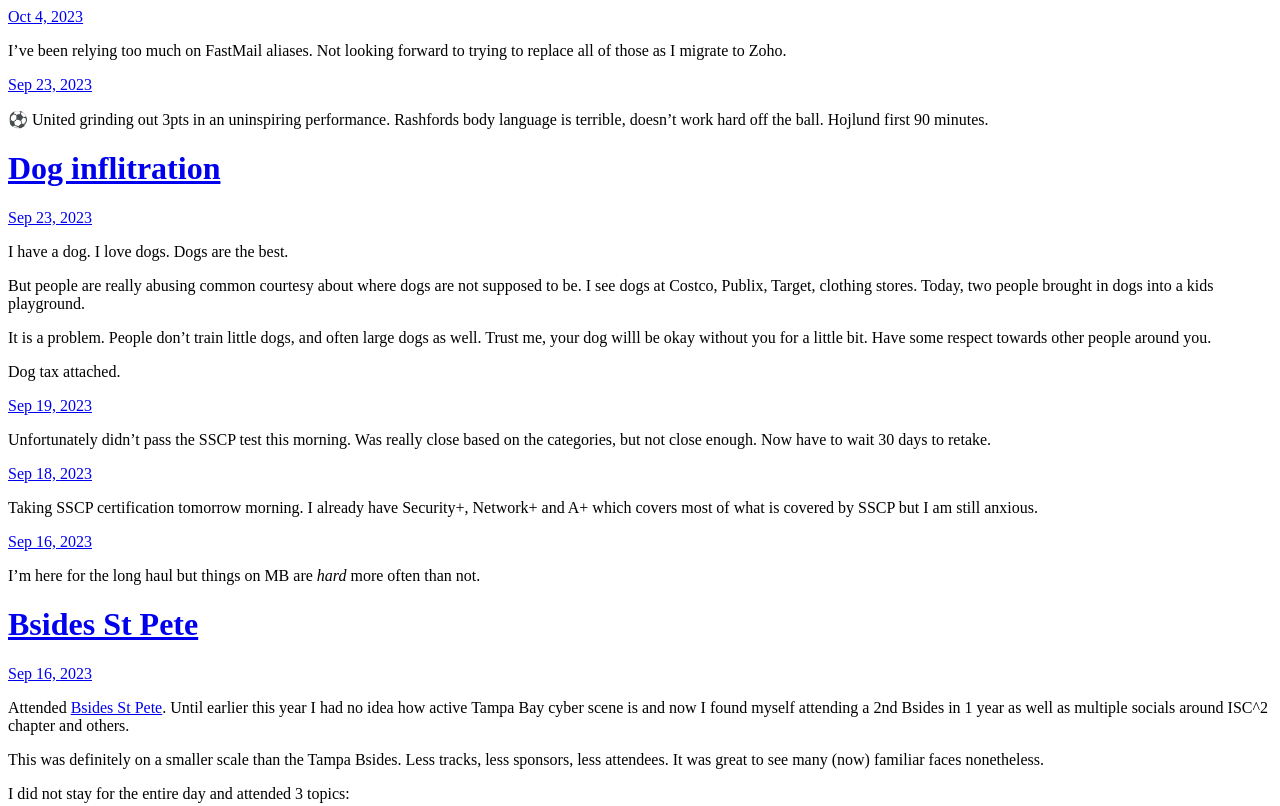
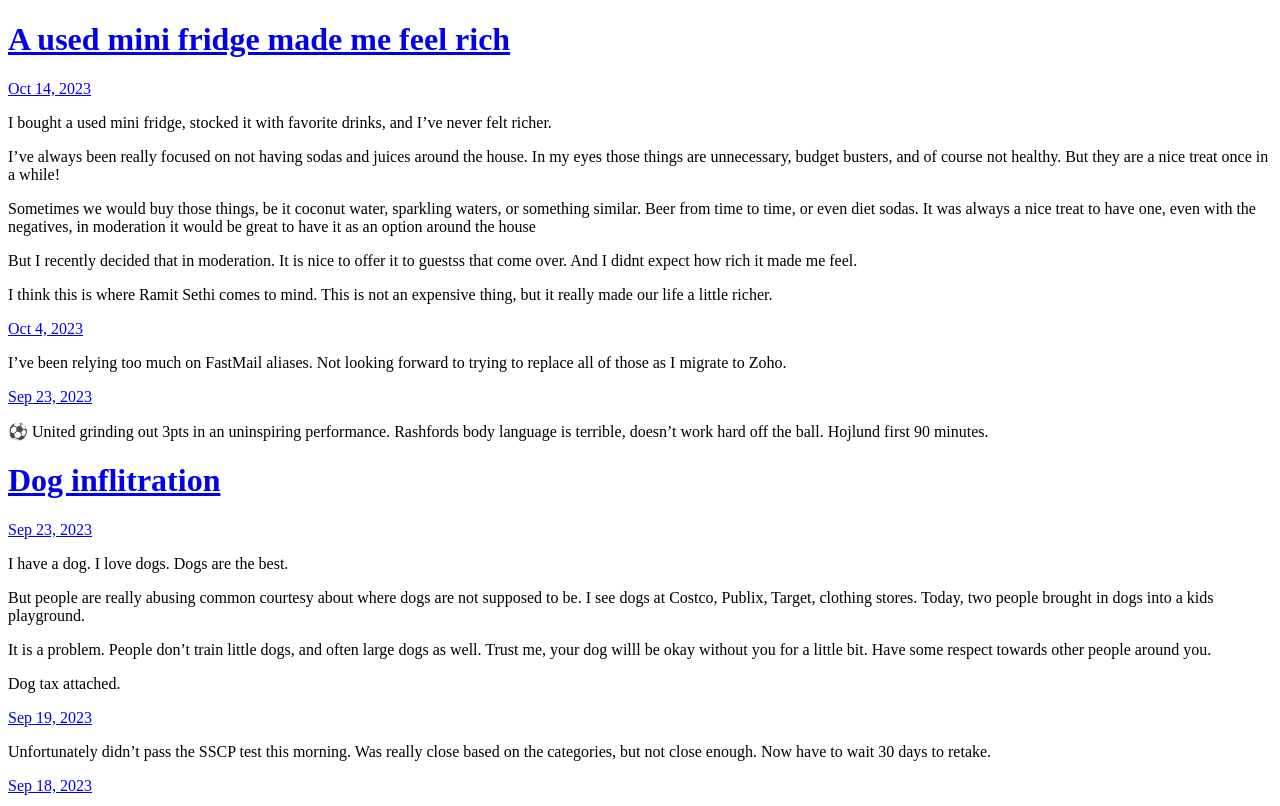
Before and after one commit to kashura/microblog_backup, a plain HTML site: page index.html in a window 1280 px wide. Shown: the top 806 px of the page. Drawn offline with Linux system fonts and the light colour scheme.

Commit message:
Archiving from Micro.blog.

```diff
--- a/index.html
+++ b/index.html
@@ -21,6 +21,23 @@
 <div class="h-feed">
 
 
+
+	  <div class="h-entry">
+
+			<h1><a href="https://valerakushnir.com/2023/10/14/a-used-mini.html">A used mini fridge made me feel rich</a></h1>
+
+
+		<a href="https://valerakushnir.com/2023/10/14/a-used-mini.html" class="u-url"><time class="dt-published" datetime="2023-10-14 22:04:18 -0400">Oct 14, 2023</time></a>
+
+		<div class="e-content">
+			 <p>I bought a used mini fridge, stocked it with favorite drinks, and I’ve never felt richer.</p>
+<p>I’ve always been really focused on not having sodas and juices around the house. In my eyes those things are unnecessary, budget busters, and of course not healthy. But they are a nice treat once in a while!</p>
+<p>Sometimes we would buy those things, be it coconut water, sparkling waters, or something similar. Beer from time to time, or even diet sodas. It was always a nice treat to have one, even with the negatives, in moderation it would be great to have it as an option around the house</p>
+<p>But I recently decided that in moderation. It is nice to offer it to guestss that come over. And I didnt expect how rich it made me feel.</p>
+<p>I think this is where Ramit Sethi comes to mind. This is not an expensive thing, but it really made our life a little richer.</p>
+
+		</div>
+	  </div>
 
 	  <div class="h-entry">
 
```
